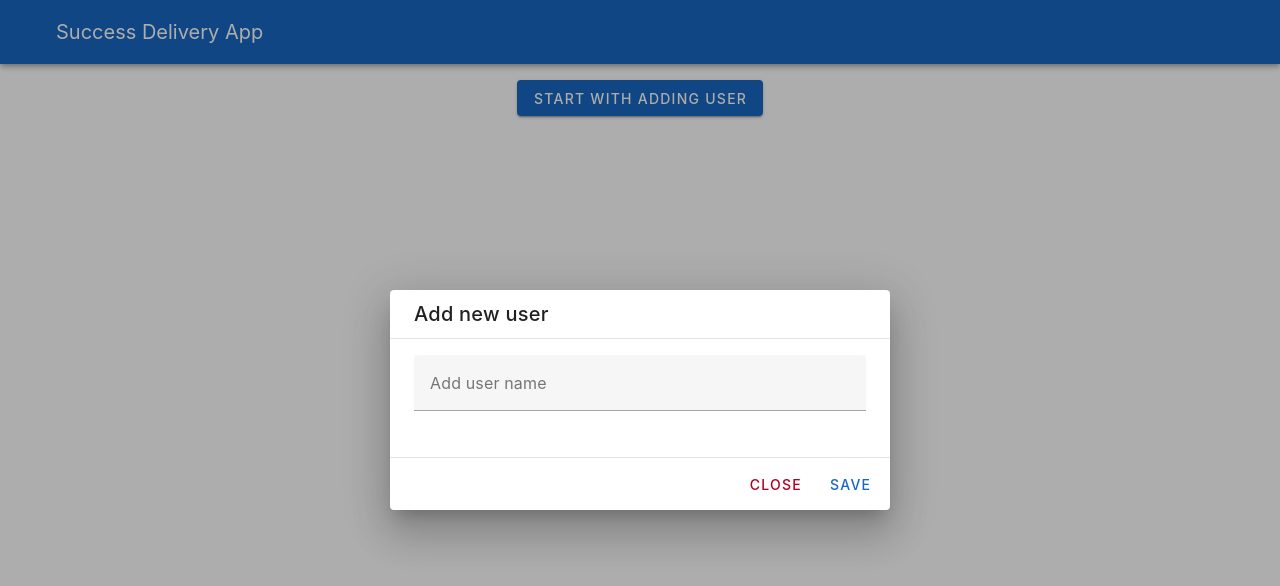
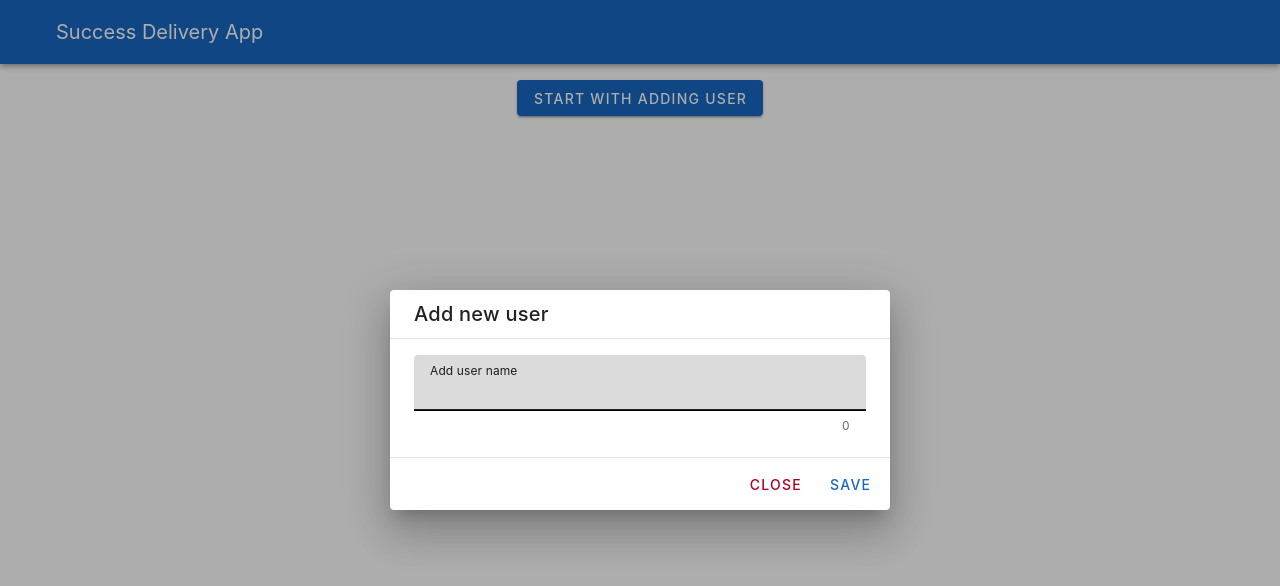
Before and after one commit to leonbohdan/success-delivery-app, a Vue app: page / in a window 1280 px wide. Both pictures are taken after a click on the button "START WITH ADDING USER". Shown: the top 586 px of the page. Built offline with nearby package versions, Linux system fonts and the light colour scheme.

Commit message:
removed unused code

```diff
--- a/src/components/AddUserDialog.vue
+++ b/src/components/AddUserDialog.vue
@@ -52,6 +52,7 @@ const addUser = async () => {
     <v-form ref="form">
       <v-text-field
         v-model="userName"
+        autofocus
         label="Add user name"
         counter
         :rules="[...requiredValidationRules, ...maxLengthValidationRules(50), ...minLengthValidationRules()]"
```
Also changed, not shown: src/views/HomeView.vue (+0 -43 lines).
